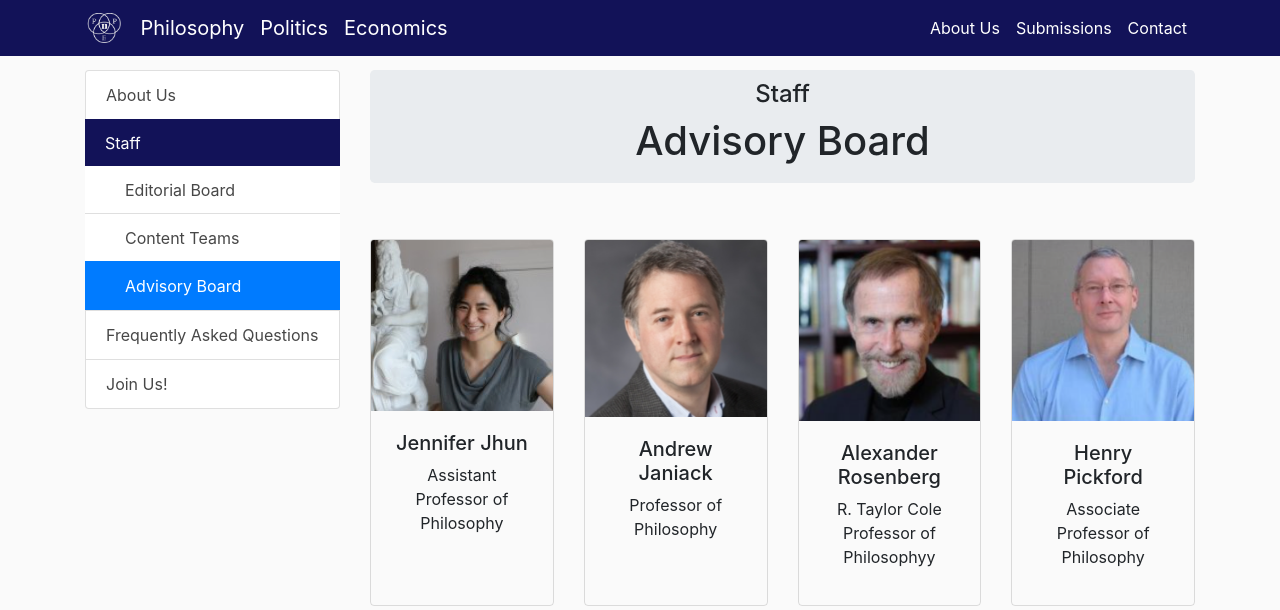
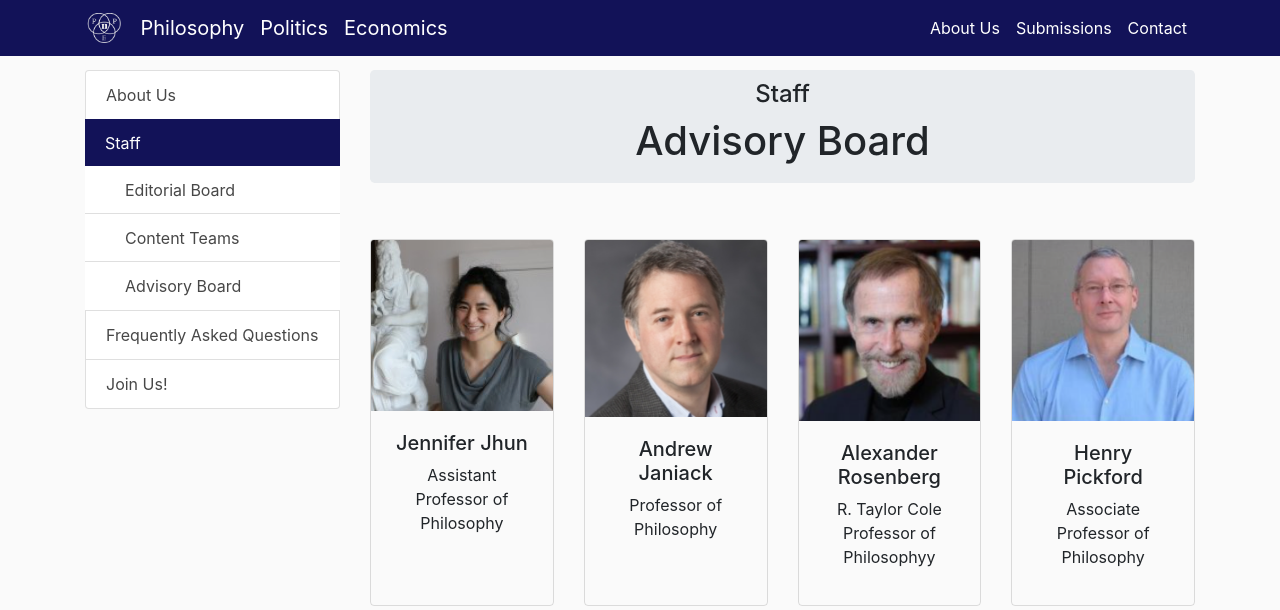
Before and after one commit to cameronking4/DJPPE, a website with bundled scripts: page advisory.html in a window 1280 px wide. Shown: the top 610 px of the page. Built offline with nearby package versions, Linux system fonts and the light colour scheme.

Commit message:
removed active tag

```diff
--- a/advisory.html
+++ b/advisory.html
@@ -77,7 +77,7 @@
               <div class="list-group">
                 <a href="team.html#board1" class="list-group-item">Editorial Board</a>
                 <a href="team.html#content" class="list-group-item">Content Teams</a>
-                <a href="advisory.html" class="list-group-item active">Advisory Board</a>
+                <a href="advisory.html" class="list-group-item">Advisory Board</a>
               </div>
             </div>
             <a href="#" class="list-group-item">Frequently Asked Questions</a>
```
